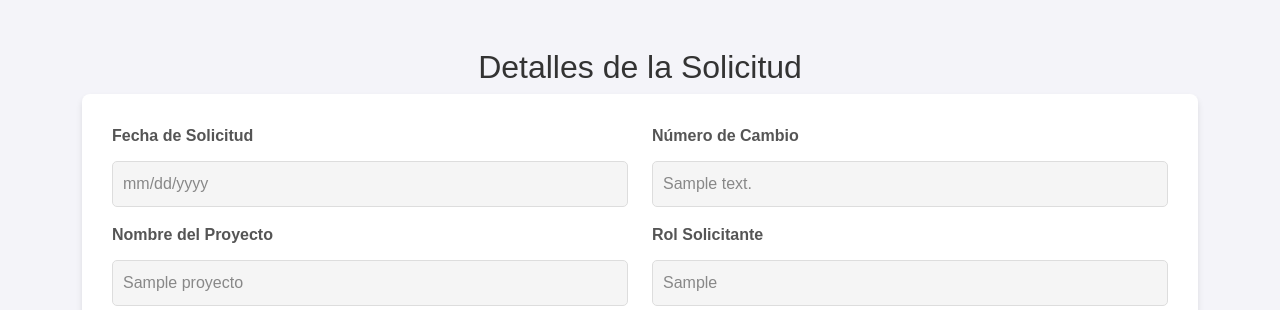
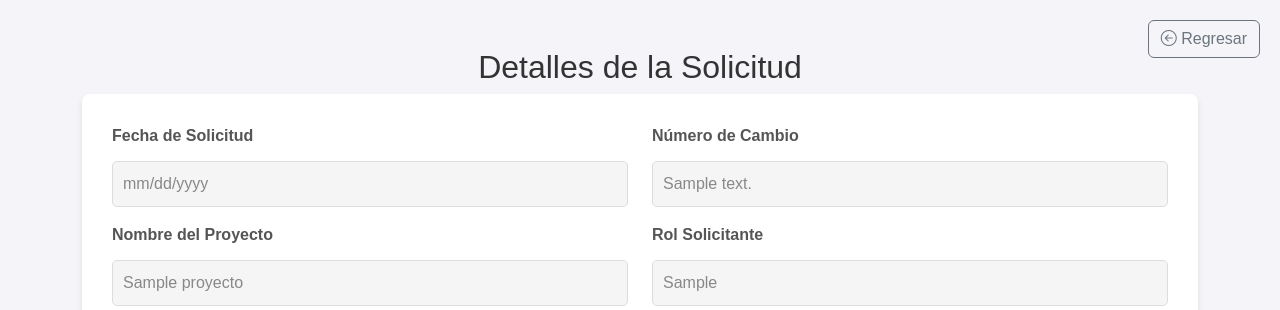
Before and after one commit to Elkinnn/Formulario_Gestion_Cambios, a PHP site: page /ver_detalles.php?id=1 in a window 1280 px wide. Shown: the top 310 px of the page. Run offline with PHP 8.4, Linux system fonts and the light colour scheme; tables that the repository leaves empty or names only in its code hold one stand-in row (values such as "Sample post").

Commit message:
Se creo el boton regresar que redirige a revisar_peticion.php.

```diff
--- a/css/ver_detalles.css
+++ b/css/ver_detalles.css
@@ -134,3 +134,9 @@ input[readonly], textarea[readonly] {
     color: #888;
     cursor: not-allowed;
 }
+
+.btn-regresar {
+    position: absolute;
+    top: 20px;
+    right: 20px;
+}
--- a/ver_detalles.php
+++ b/ver_detalles.php
@@ -6,6 +6,7 @@
     <meta name="viewport" content="width=device-width, initial-scale=1.0">
     <title>Detalles de Petición</title>
     <link href="https://cdn.jsdelivr.net/npm/bootstrap@5.3.0/dist/css/bootstrap.min.css" rel="stylesheet">
+    <link href="https://cdn.jsdelivr.net/npm/bootstrap-icons/font/bootstrap-icons.css" rel="stylesheet">
     <script src="https://code.jquery.com/jquery-3.6.0.min.js"></script>
     <link href="css/ver_detalles.css" rel="stylesheet">
 </head>
@@ -16,6 +17,9 @@
     // Incluir el archivo que obtiene la solicitud
     require_once('backend/get_peticion.php');
     ?>
+    <a href="revisar_peticion.php" class="btn btn-outline-secondary btn-regresar">
+        <i class="bi bi-arrow-left-circle"></i> Regresar
+    </a>
 
     <div class="container mt-5">
         <h2 class="text-center">Detalles de la Solicitud</h2>
```
